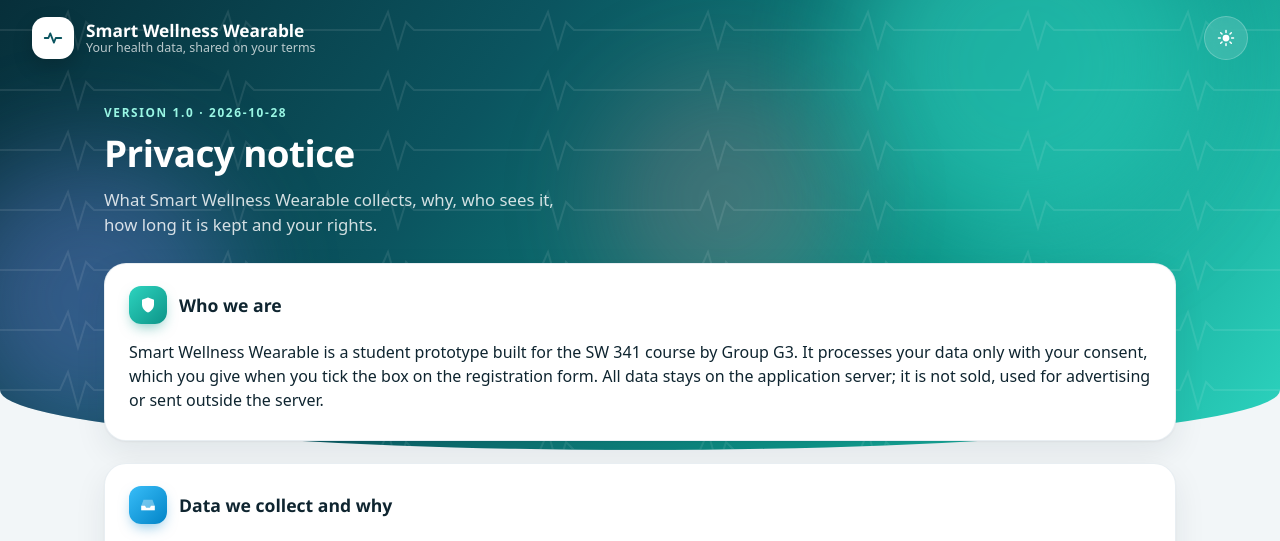
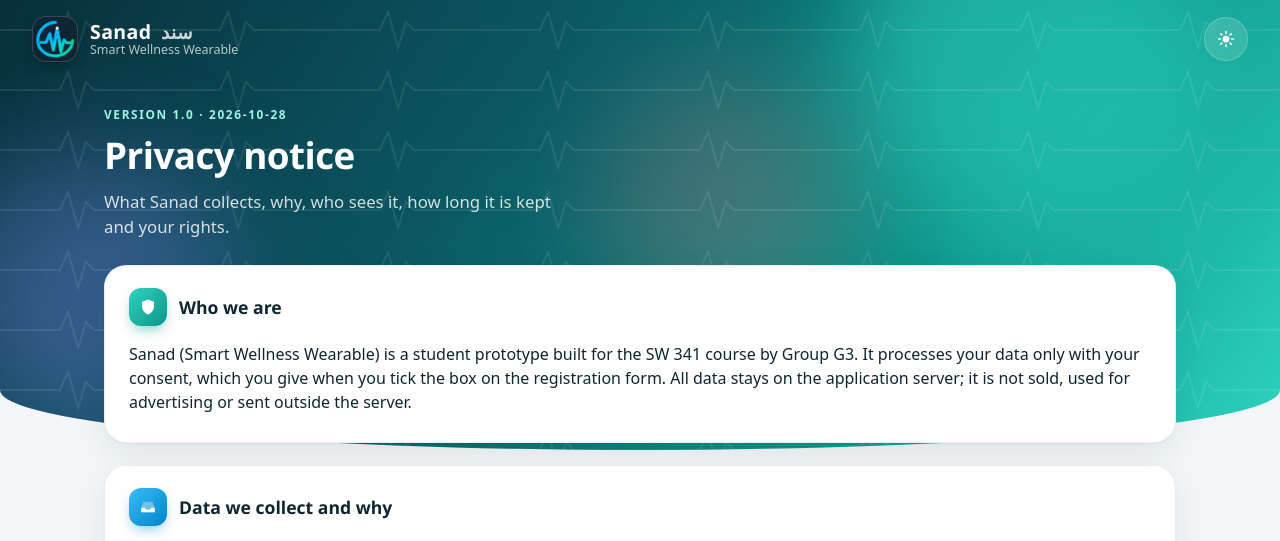
Before and after one commit to ran292926-lab/SmartWellnessWearable1, a Flask app: page /privacy in a window 1280 px wide. Shown: the top 541 px of the page. Run offline with Flask 3, Linux system fonts and the light colour scheme.

Commit message:
Sanad logo

```diff
--- a/wellness/static/style.css
+++ b/wellness/static/style.css
@@ -524,3 +524,9 @@ a.stat, [data-theme="dark"] a.stat { color: #fff; }
 .inline-form { display: flex; gap: 10px; align-items: end; margin: 6px 0 10px; }
 .inline-form select { padding: 8px 12px; border-radius: 10px; border: 1px solid var(--line); background: var(--card, #fff); color: var(--ink); font: inherit; }
 a.button, [data-theme="dark"] a.button, section a.button { color: #fff; }
+
+/* Sanad logo in the header */
+.logo.sanad, [data-theme="dark"] .logo.sanad { width: 46px; height: 46px; padding: 0; background: #0f2533; border: 1px solid rgba(255,255,255,.16); box-shadow: 0 6px 16px -6px rgba(0,0,0,.45); display: grid; place-items: center; }
+.logo.sanad img { display: block; width: 40px; height: 40px; }
+.brand-text strong { font-size: 1.22rem; letter-spacing: .02em; }
+.brand-text strong .ar { font-weight: 700; opacity: .8; margin-left: 4px; font-size: .95em; }
--- a/wellness/templates/base.html
+++ b/wellness/templates/base.html
@@ -3,7 +3,8 @@
 <head>
   <meta charset="utf-8">
   <meta name="viewport" content="width=device-width, initial-scale=1">
-  <title>Smart Wellness Wearable</title>
+  <title>Sanad · Smart Wellness Wearable</title>
+  <link rel="icon" type="image/png" href="{{ url_for('static', filename='favicon.png') }}">
   <link rel="stylesheet" href="{{ url_for('static', filename='style.css', v=static_version) }}">
   <script src="{{ url_for('static', filename='theme.js', v=static_version) }}"></script>
   <script src="{{ url_for('static', filename='app.js', v=static_version) }}" defer></script>
@@ -51,8 +52,8 @@
 
   <header class="topbar">
     <a class="brand" href="/">
-      <span class="logo"><svg width="22" height="22"><use href="#i-pulse"/></svg></span>
-      <span class="brand-text"><strong>Smart Wellness Wearable</strong><small>Your health data, shared on your terms</small></span>
+      <span class="logo sanad"><img src="{{ url_for('static', filename='sanad-mark.png', v=static_version) }}" width="40" height="40" alt=""></span>
+      <span class="brand-text"><strong>Sanad <span class="ar" lang="ar">سند</span></strong><small>Smart Wellness Wearable</small></span>
     </a>
     <div class="top-right">
     <button type="button" class="theme-toggle" data-theme-toggle aria-label="Switch light or dark mode" title="Light / dark mode">
--- a/wellness/templates/privacy.html
+++ b/wellness/templates/privacy.html
@@ -3,13 +3,13 @@
 <div class="page-head">
   <p class="eyebrow">Version {{ version }} · {{ date }}</p>
   <h1>Privacy notice</h1>
-  <p class="lead">What Smart Wellness Wearable collects, why, who sees it, how long it is kept and your rights.</p>
+  <p class="lead">What Sanad collects, why, who sees it, how long it is kept and your rights.</p>
 </div>
 <div class="doc">
 
 <section>
   <h2><span class="tile t-teal"><svg width="18" height="18"><use href="#i-shield"/></svg></span>Who we are</h2>
-  <p>Smart Wellness Wearable is a student prototype built for the SW 341 course by Group G3. It processes your data only with your consent, which you give when you tick the box on the registration form. All data stays on the application server; it is not sold, used for advertising or sent outside the server.</p>
+  <p>Sanad (Smart Wellness Wearable) is a student prototype built for the SW 341 course by Group G3. It processes your data only with your consent, which you give when you tick the box on the registration form. All data stays on the application server; it is not sold, used for advertising or sent outside the server.</p>
 </section>
 
 <section>
```
Also changed, not shown: wellness/static/favicon.png (added), wellness/static/sanad-mark.png (added).
